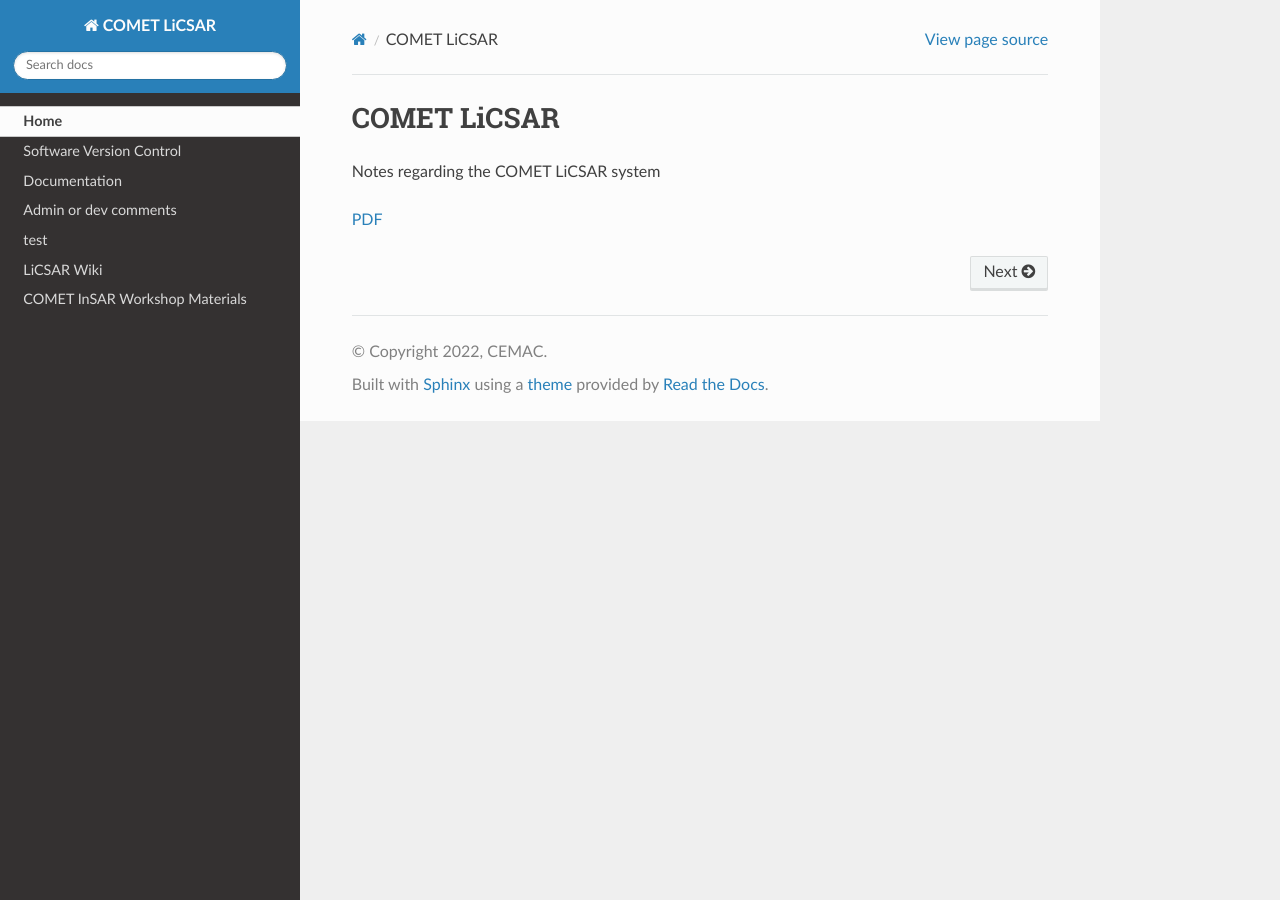
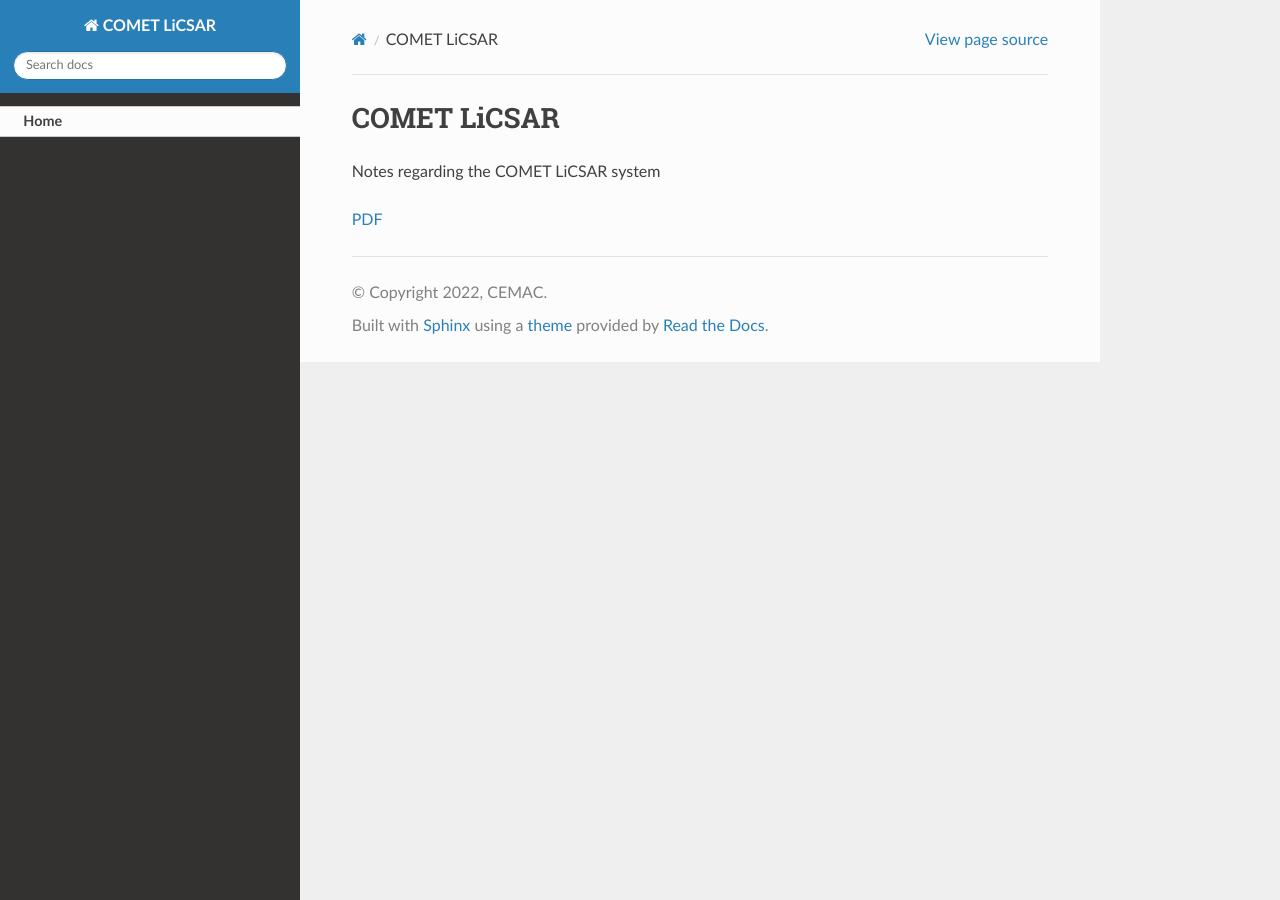
Before and after one commit to comet-licsar/comet-licsar.github.io, a Sphinx documentation site: the page built from source/index.rst, in a window 1280 px wide. Built offline with Sphinx 7.4.7 and the Read the Docs theme 2.0.0, drawn with Linux system fonts in a browser that asks for light colours.

Commit message:
Update index.rst

```diff
--- a/source/index.rst
+++ b/source/index.rst
@@ -11,7 +11,7 @@
   :hidden:
 
   Home <self>
-  software_version_control
+..  software_version_control
   documentation
   wiki
   ciw
```
